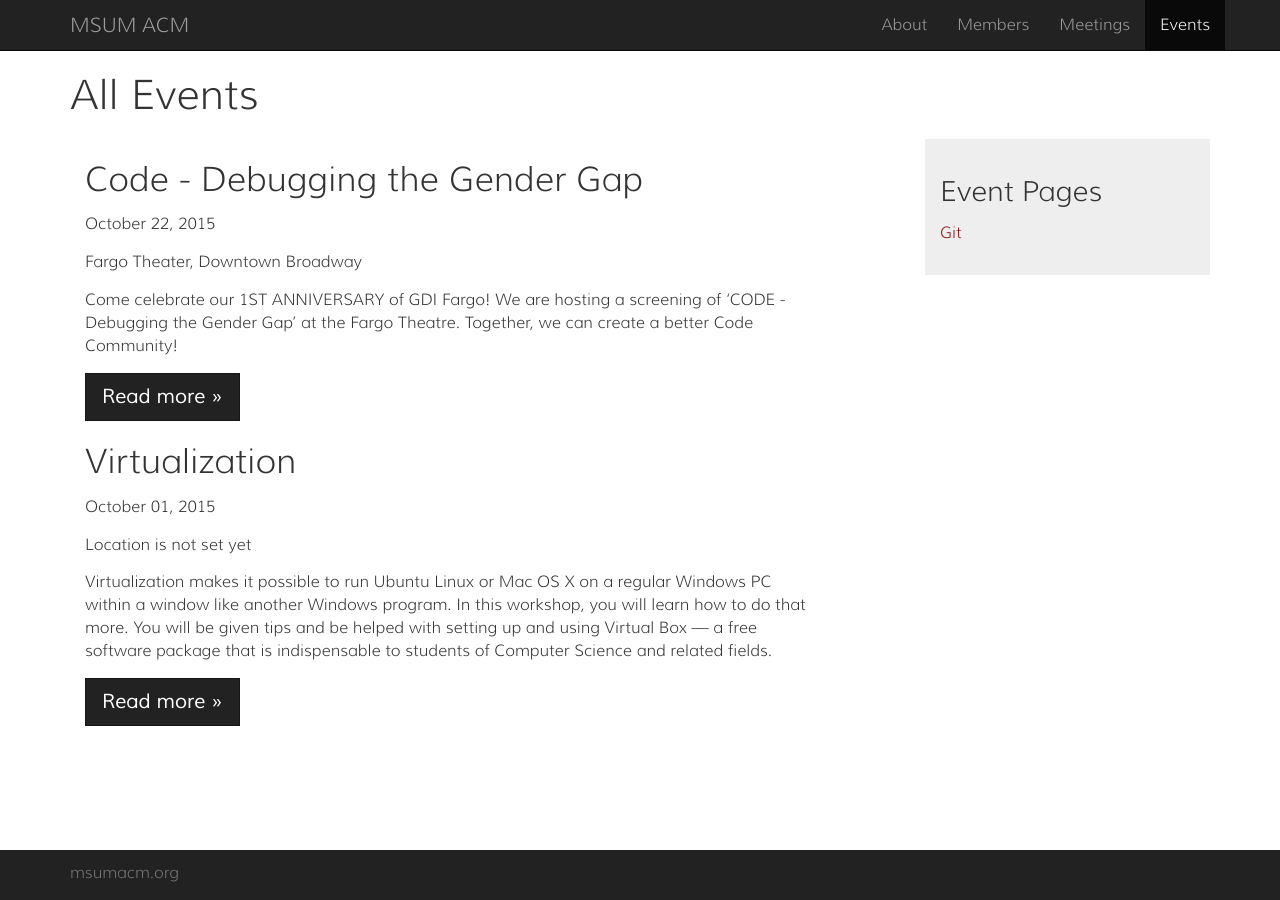
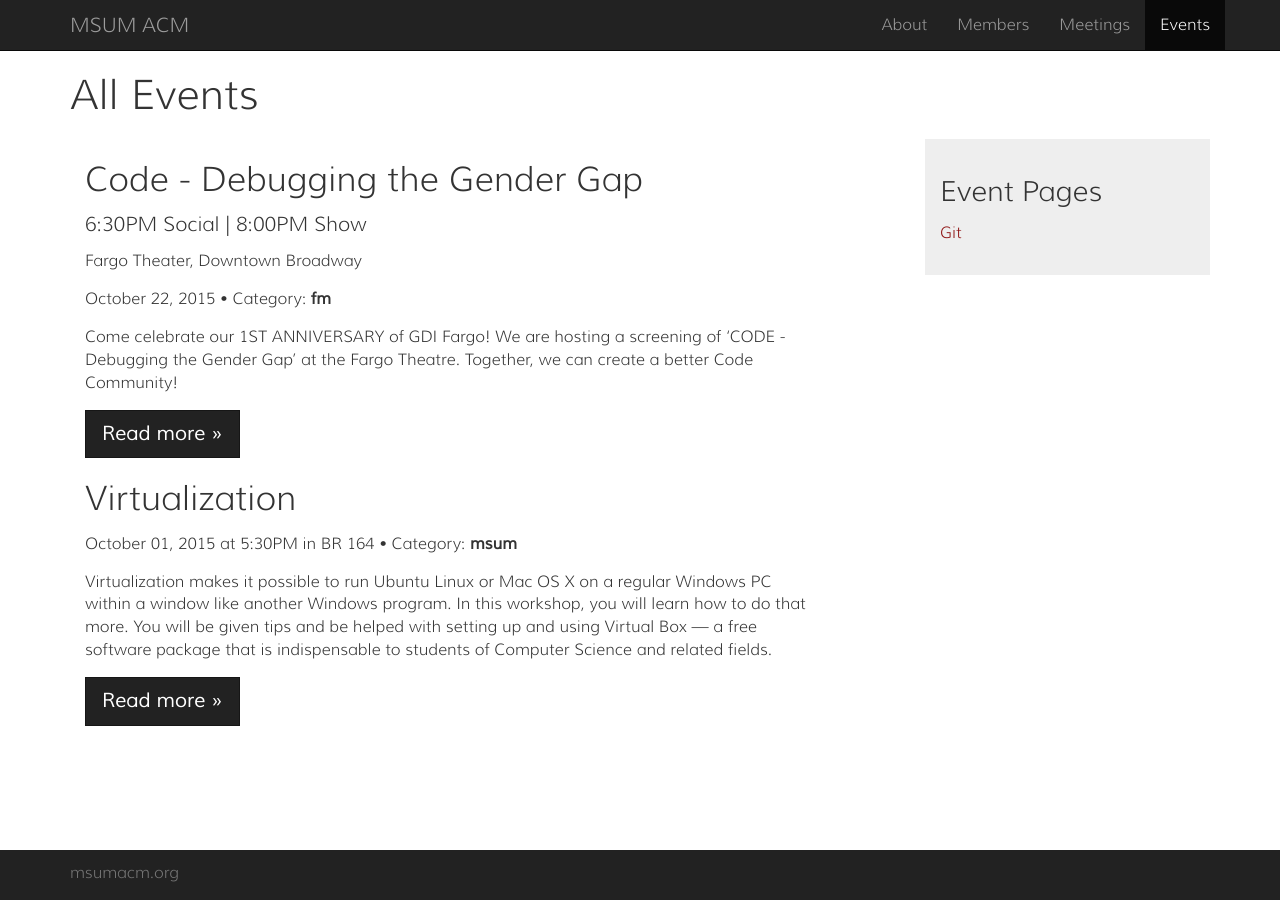
Before and after one commit to alunduil/MSUM-ACM.github.io, a Jekyll site: the page built from events.md, in a window 1280 px wide. Built offline with Jekyll 4.4.1, drawn with Linux system fonts in a browser that asks for light colours.

Commit message:
Update events.md

```diff
--- a/events.md
+++ b/events.md
@@ -10,8 +10,9 @@
 {% for post in site.categories.all %}
 <div class="blog-post">
   <h2 class="blog-post-title">{{ post.title }} </h2>
-  <p class="blog-post-meta">{{ post.date  | date: '%B %d, %Y' }}</p>
-  <p class="blog-post-meta">{% if post.location %}{{ post.location }}{% else %}Location is not set yet{% endif %}</p>
+  {% if post.subtitle %}<h4 class="blog-post-meta">{{ post.subtitle }}</h4>{% endif %}
+  {% if post.event %}{% else %}<p class="blog-post-meta">{% if post.location %}{{ post.location }}{% else %}Location is not set yet{% endif %}</p>{% endif %}
+  <p class="blog-post-meta">{{ post.date  | date: '%B %d, %Y' }}{% if post.event %} at {% if post.time %}{{ post.time }}{% else %}{{ site.data.basicinfo.event_base_time }}{% endif %} in {% if post.room %}{{ post.room }}{% else %}{{ site.data.basicinfo.event_base_room }}{% endif %}{% endif %} • Category: <strong>{{ post.categories | last }}</strong></p>
   {{ post.excerpt }}
   <p>
   <a class="btn btn-primary btn-lg" href="{{ post.url }}" role="button">Read more »</a>
```
